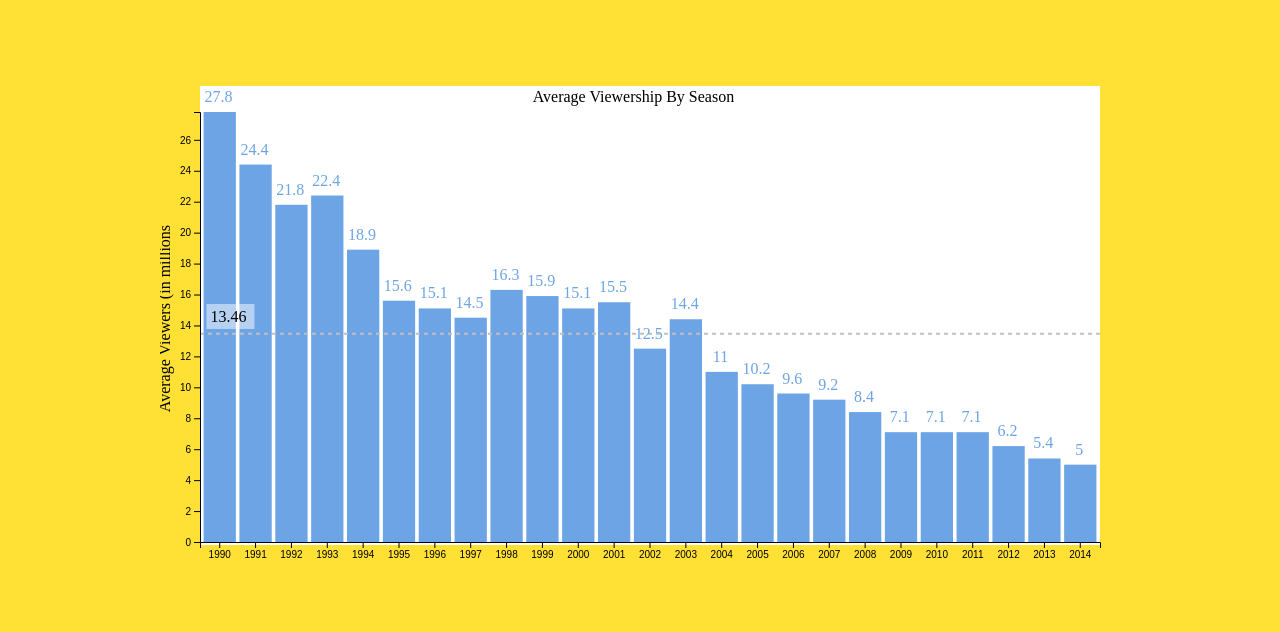
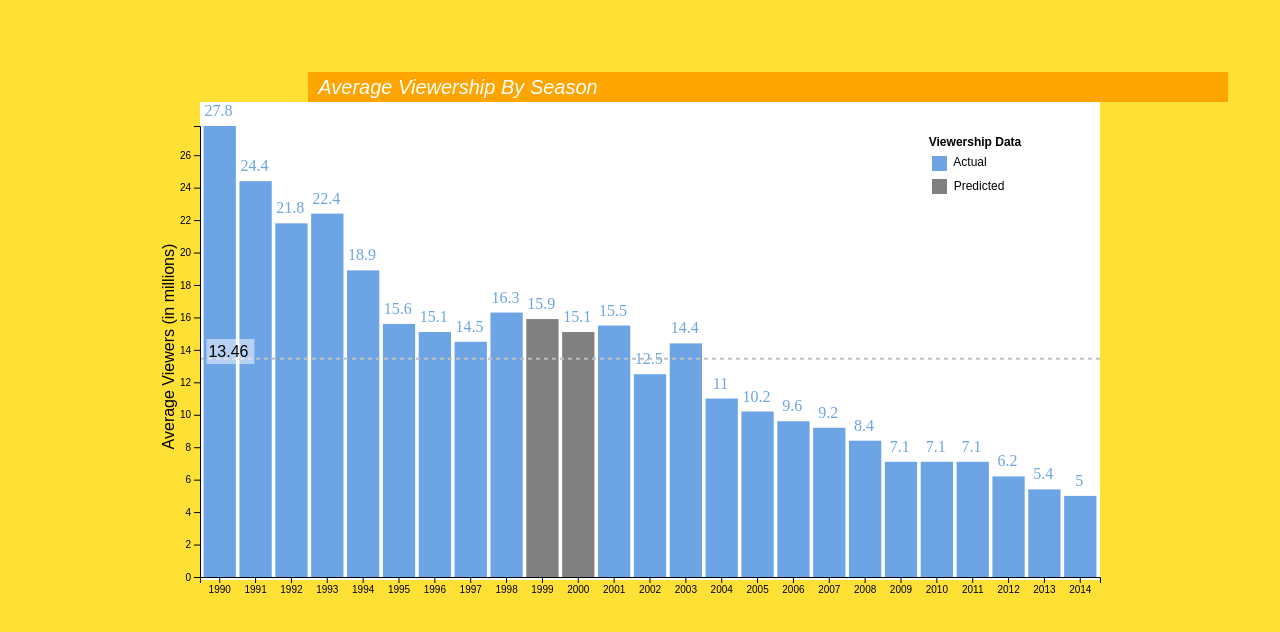
Before and after one commit to kelsiej/info-474-midterm, a plain HTML site: page index.html in a window 1280 px wide. Drawn offline with nearby package versions, Linux system fonts and the light colour scheme.

Commit message:
add css changes

```diff
--- a/index.html
+++ b/index.html
@@ -18,9 +18,9 @@
   <script>
 
     // set the dimensions and margins of the graph
-    var margin = { top: 40, right: 20, bottom: 30, left: 40 },
+    var margin = { top: 24, right: 20, bottom: 30, left: 40 },
       width = 960 - margin.left - margin.right,
-      height = 500 - margin.top - margin.bottom;
+      height = 505 - margin.top - margin.bottom;
 
     // set the ranges
     var x = d3.scaleBand()
@@ -28,6 +28,32 @@
       .padding(0.1);
     var y = d3.scaleLinear()
       .range([height, 0]);
+
+    var svg0 = d3.select("body").append("svg")
+      .attr("width", "100%")
+      .attr("height", "30px")
+      .attr("fill", "white")
+      .append("g");
+
+    var rectangle1 = svg0.append("rect")
+      .attr("x", 300)
+      .attr("y", 0)
+      .attr("width", 920)
+      .attr("height", 30)
+      .attr("fill", "orange")
+      .attr("padding-bottom", 0);
+
+    var label = svg0.append("text")
+      .attr("y", 22)
+      .attr("x", 450)
+      .attr('text-anchor', 'middle')
+      .attr("class", "title")
+
+
+      .text('Average Viewership By Season');
+
+
+
 
 
 
@@ -40,6 +66,8 @@
       .append("g")
       .attr("transform",
         "translate(" + margin.left + "," + margin.top + ")");
+
+    // add white backgroud to chart area
     var rectangle = svg.append("rect")
       .attr("x", 0)
       .attr("y", -26)
@@ -50,7 +78,10 @@
     // get the data
     d3.csv("data/simpsons.csv", function (error, data) {
       if (error) throw error;
+      console.log(data)
+      //////////////////////////////////////////////////
 
+      // find the average to add to the chart as a line
       function getFields(input, field) {
         var output = [];
         for (var i = 0; i < input.length; ++i)
@@ -60,19 +91,14 @@
 
       var result = getFields(data, 'Avg. Viewers (mil)'); // returns [ 1, 3, 5 ]
 
-
-
-
-      console.log(result.length);
-
       let avg = 0;
       for (i = 0; i < result.length; i++) {
         avg = avg + Number(result[i])
-
       }
 
-      console.log(data)
+      var threshold = avg / result.length;
 
+      //////////////////////////////////////////////////
 
       // format the data
       data.forEach(function (d) {
@@ -83,12 +109,17 @@
       x.domain(data.map(function (d) { return d['Year']; }));
       y.domain([0, d3.max(data, function (d) { return d['Avg. Viewers (mil)']; })]);
 
+      //////////////////////////////////////////////////
+      // create a tooltip
+
       var tooltip = d3.select("body").append("div").attr("class", "toolTip");
 
       let div = d3.select("body").append("div")
         .attr("class", "tooltip")
         .style("opacity", 0)
         .style('fill', 'white');
+
+      //////////////////////////////////////////////////
 
       // append the rectangles for the bar chart
       var bar = svg.selectAll(".bar")
@@ -99,21 +130,21 @@
         .attr("width", x.bandwidth())
         .attr("y", function (d) { return y(d['Avg. Viewers (mil)']); })
         .attr("height", function (d) { return height - y(d['Avg. Viewers (mil)']); })
+        .style("fill", function (d) { return d.Data == 'Actual' ? '#6ca4e5' : 'gray' })
         .on("mousemove", function (d) {
           tooltip
             .style("left", d3.event.pageX - 50 + "px")
             .style("top", d3.event.pageY - 70 + "px")
             .style("display", "inline-block")
-            .html(("<b> <font color='red'>" + "Season #: " + d['Year']) + "</font></b>" + "<br>" + "<br>" + "<font color='#6ca4e5'>" + "Year:" + d['Year'] + "<br>" +
+            .html(("<b> <font color='red'> <font style='font-size:140%'>" + "Season #: " + d['Year']) + "</font></font></b>" + "<br>" + "<br>" + "<font color='#6ca4e5'>" + "Year:" + d['Year'] + "<br>" +
               "Episodes: " + d['Episodes'] + "<br>" + " Avg. Viewers (mil): " + (d['Avg. Viewers (mil)'] + "<br>" + "<br>" + "Most Watched Episode: " +
                 d['Most watched episode'] + "<br>" + "Viewers (mil): " + d['Viewers (mil)'] + "</font>"));
         })
         .on("mouseout", function (d) { tooltip.style("display", "none"); });
       ;
-      var threshold = avg / result.length;
+      //////////////////////////////////////////////////
 
-
-
+      //add the avg line
       var median = svg.append("line")
         .attr("x1", 0)
         .attr("y1", y(threshold))
@@ -123,15 +154,16 @@
         .style("stroke-dasharray", ("4, 4"))
         .attr("stroke", "silver");
 
-
+      // add y label
       var myText = svg.append("text")
-        .attr("y", height - 460)
-        .attr("x", threshold - 220)
+        .attr("y", height - 477)
+        .attr("x", threshold - 234)
         .attr('text-anchor', 'middle')
         .attr("class", "myLabel")
-        .text("Average Viewers (in millions")
+        .text("Average Viewers (in millions)")
         .attr('transform', 'rotate(-90)');
 
+      // box to put avg line tooltip in
       var rectangle = svg.append("rect")
         .attr("x", threshold - 7)
         .attr("y", height - 238)
@@ -139,7 +171,7 @@
         .attr("height", 25)
         .attr("fill", "rgba(255, 255, 255, 0.5)");
 
-
+      //avg line tooltip text
       var myText = svg.append("text")
         .attr("y", height - 220)
         .attr("x", threshold + 15)
@@ -147,13 +179,41 @@
         .attr("class", "myLabel")
         .text(Math.floor(threshold * 100) / 100);
 
-      var myText = svg.append("text")
-        .attr("y", height - (height + 10))
-        .attr("x", threshold + 420)
+      var colorCodes = svg.append("text")
+        .attr("y", 20 )
+        .attr("x", 775)
         .attr('text-anchor', 'middle')
-        .attr("class", "myLabel")
-        .text("Average Viewership By Season");
+        .attr("class", "colorLabels")
+        .text("Viewership Data");
 
+        var colorLabelBox1 = svg.append("rect")
+        .attr("x", 732)
+        .attr("y", 30)
+        .attr("width", 15)
+        .attr("height", 15)
+        .attr("fill", "#6ca4e5");
+
+        var colorLabelText1 = svg.append("text")
+        .attr("x", 770 )
+        .attr("y", 40)
+        .attr('text-anchor', 'middle')
+        .attr("class", "colorLabelText")
+        .text("Actual");
+
+        var colorLabelBox2 = svg.append("rect")
+        .attr("x", 732)
+        .attr("y", 53)
+        .attr("width", 15)
+        .attr("height", 15)
+        .attr("fill", "gray");
+
+        var colorLabelText2 = svg.append("text")
+        .attr("x", 779 )
+        .attr("y", 64)
+        .attr('text-anchor', 'middle')
+        .attr("class", "colorLabelText")
+        .text("Predicted");
+      //////////////////////////////////////////////////
 
       // add the x Axis
       svg.append("g")
@@ -163,8 +223,6 @@
       // add the y Axis
       svg.append("g")
         .call(d3.axisLeft(y));
-
-
 
       svg.selectAll("text.bar")
         .data(data)
@@ -179,7 +237,7 @@
 
     });
 
-
+    // pointer events: this solves the flashing issue
 
   </script>
 </body>
@@ -188,8 +246,33 @@
     background-color: #ffe135;
     display: flex;
     align-items: center;
-    justify-content: center;
+    flex-direction: column;
+
     padding-top: 5%;
+
+  }
+
+  .myLabel {
+    font-family: Arial, Helvetica, sans-serif;
+  }
+
+  .title {
+    font-family: Arial, Helvetica, sans-serif;
+    color: white;
+    font-size: 20px;
+    font-style: italic;
+
+  }
+
+  .colorLabels{
+    font-family: Arial, Helvetica, sans-serif;
+    font-size: 12px;
+    font-weight: bold;
+  }
+
+  .colorLabelText{
+    font-family: Arial, Helvetica, sans-serif;
+    font-size: 12px;
 
   }
 
@@ -201,13 +284,17 @@
     background: none repeat scroll 0 0 #ffffff;
     border: 1px solid #6F257F;
     padding: 14px;
-
     font-family: Arial, Helvetica, sans-serif;
+    pointer-events: none;
   }
 
   .myLabel {
     background-color: azure;
   }
+
+  .rect {
+    padding-bottom: 0%;
+  }
 </style>
 
 </html>
```
